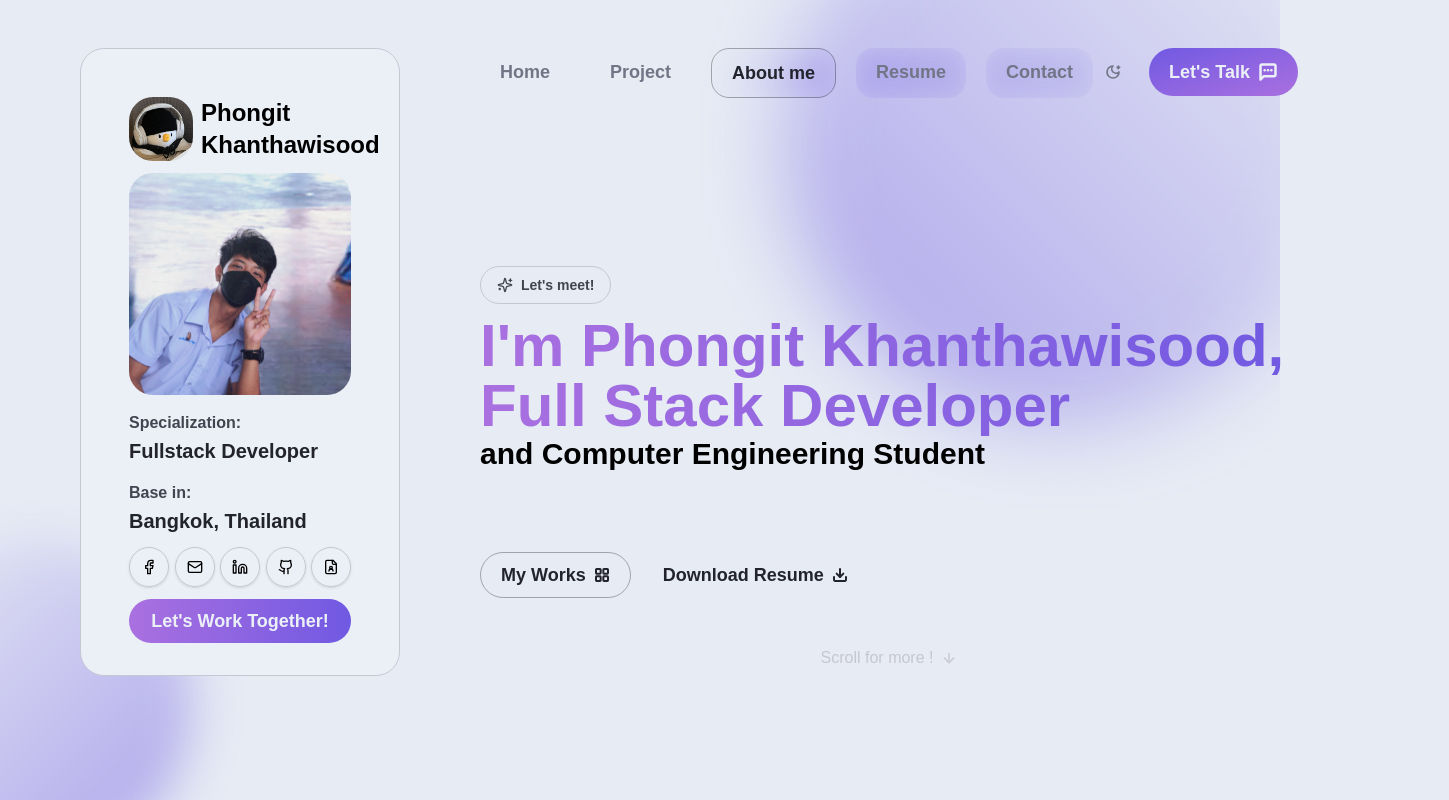
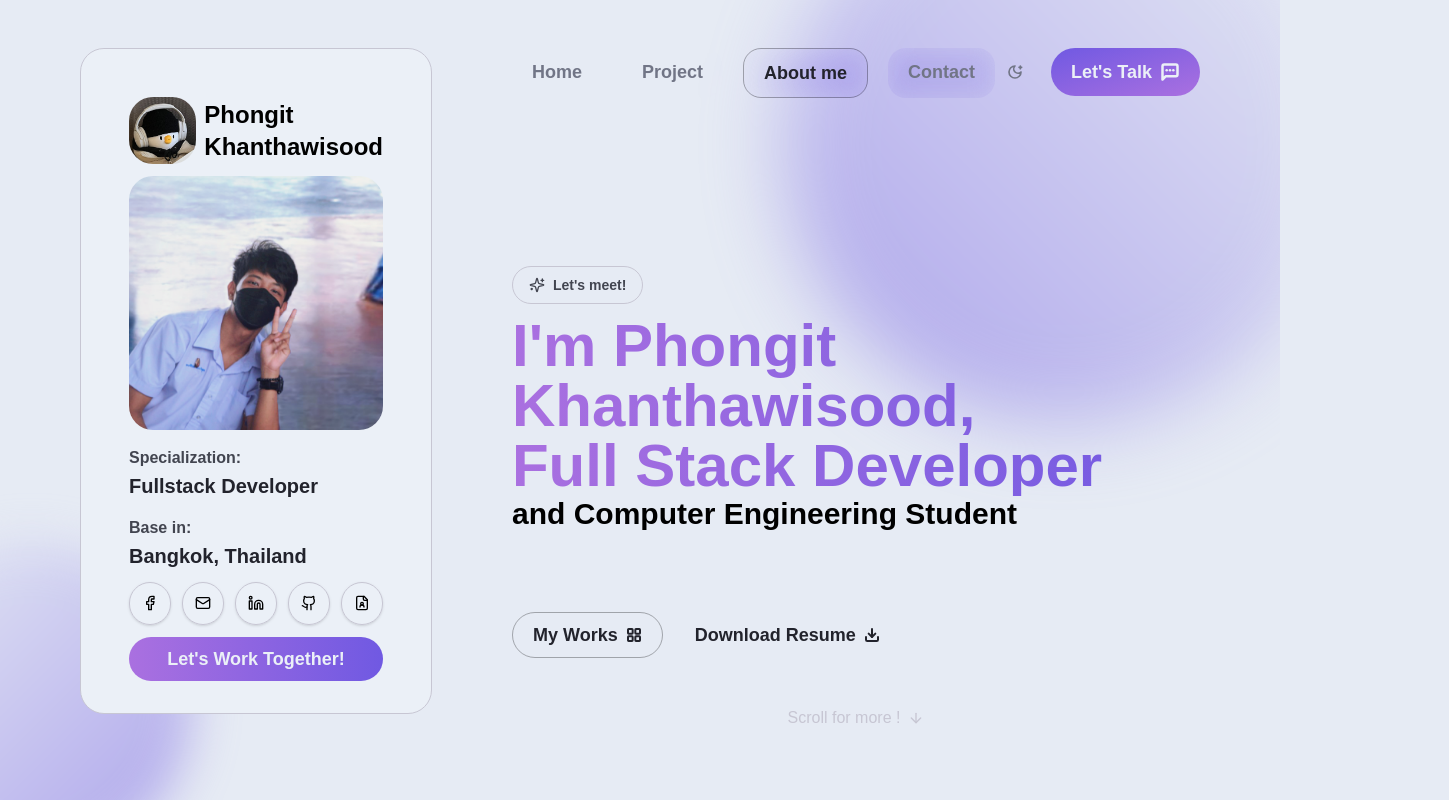
Before and after one commit to phongit-kha/design-to-code, a Next.js app: page / in a window 1280 px wide. Shown: the top 800 px of the page, 1449 px wide, since content can reach past the window. Built offline with nearby package versions, Linux system fonts and the light colour scheme.

Commit message:
feat: remove resume section

```diff
--- a/src/app/page.tsx
+++ b/src/app/page.tsx
@@ -33,7 +33,7 @@ export default function Home() {
     else if (projectsInView) setActiveSection("projects");
     else if (contactInView) setActiveSection("contact");
     else if (homeInview) setActiveSection("home");
-    else if (resumeInView) setActiveSection("resume");
+    // else if (resumeInView) setActiveSection("resume");
     else setActiveSection("");
   }, [aboutInView, projectsInView, contactInView, homeInview, resumeInView]);
 
@@ -50,7 +50,6 @@ export default function Home() {
             <HomeSection ref={homeRef} />
             <ProjectSection ref={projectsRef} className="mt-12" />
             <AboutMe ref={aboutRef} className="mt-12" />
-            <ResumeSection ref={resumeRef} className="mt-12" />
             <ContactSection ref={contactRef} className="mt-12" />
           </section>
         </div>
--- a/src/components/Navbar.tsx
+++ b/src/components/Navbar.tsx
@@ -73,7 +73,7 @@ export function Navbar({
               About me
             </span>
           </Link>
-
+          {/*
           <Link
             href="#resume"
             aria-label="Resume"
@@ -83,7 +83,7 @@ export function Navbar({
             <span hidden className="text-lg font-semibold xl:block">
               Resume
             </span>
-          </Link>
+          </Link> */}
 
           <Link
             href="#contact"
```
